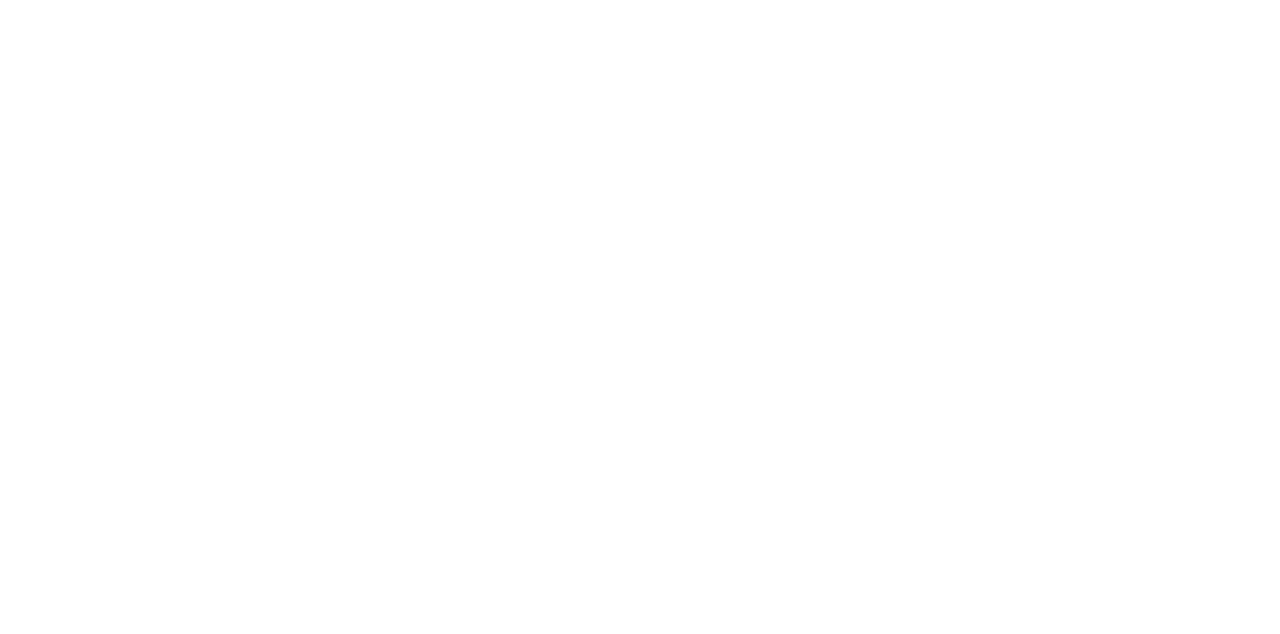
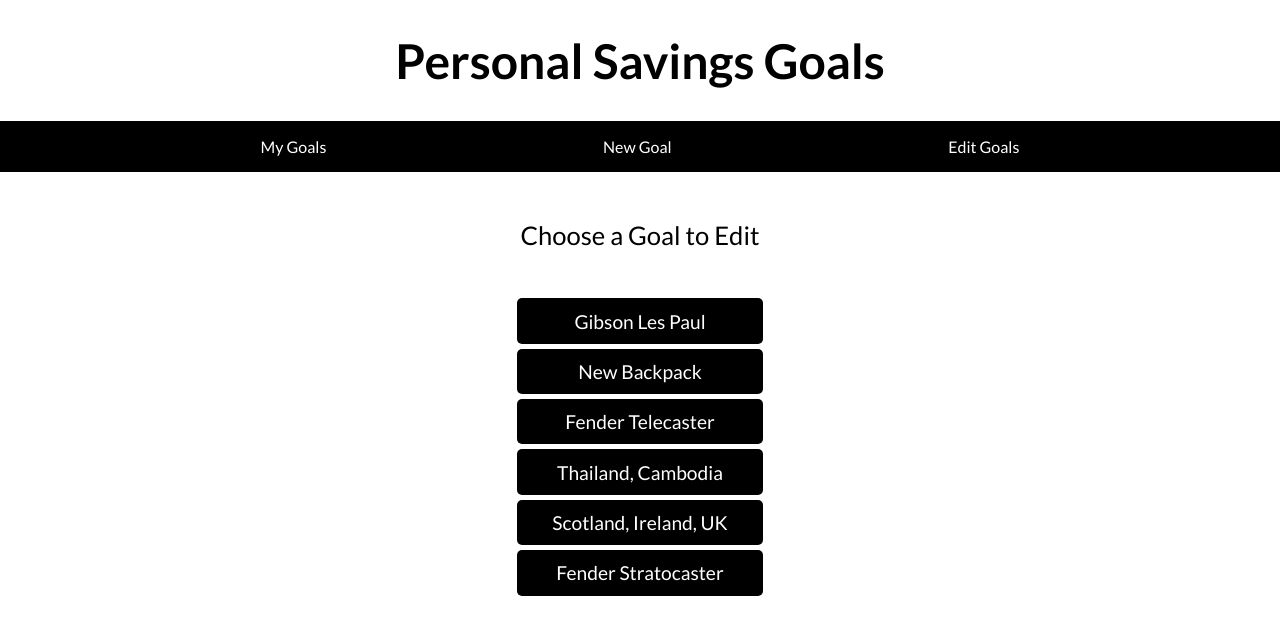
Before and after one commit to TobiasNorton/savings-goals, a React (Create React App) app: page /choose in a window 1280 px wide. Shown: the top 634 px of the page. Built offline with nearby package versions, Linux system fonts and the light colour scheme.

Commit message:
ChooseGoal basic CSS finished

```diff
--- a/src/ChooseGoal.js
+++ b/src/ChooseGoal.js
@@ -1,8 +1,72 @@
 import React, { Component } from 'react'
+import Header from './Header'
+import { Link } from 'react-router-dom'
 
 class ChooseGoal extends Component {
+  constructor(props) {
+    super(props)
+
+    this.state = {
+      //data
+      goals: [
+        {
+          goalName: 'Gibson Les Paul',
+          goalAmount: 4500,
+          balance: 600,
+          deadline: 'September 10, 2019'
+        },
+        {
+          goalName: 'New Backpack',
+          goalAmount: 600,
+          balance: 0,
+          deadline: 'August 15, 2019'
+        },
+        {
+          goalName: 'Fender Telecaster',
+          goalAmount: 1500,
+          balance: 200,
+          deadline: 'December 15, 2019'
+        },
+        {
+          goalName: 'Thailand, Cambodia',
+          goalAmount: 4500,
+          balance: 500,
+          deadline: 'January 20, 2020'
+        },
+        {
+          goalName: 'Scotland, Ireland, UK',
+          goalAmount: 6000,
+          balance: 1250,
+          deadline: 'April 14, 2020'
+        },
+        {
+          goalName: 'Fender Stratocaster',
+          goalAmount: 1800,
+          balance: 3,
+          deadline: 'November 17, 2019'
+        }
+      ]
+    }
+  }
+
+  showGoals = () => {
+    return this.state.goals.map((goal, index) => {
+      return (
+        <Link to="/edit/:id" className="edit-list-item">
+          {goal.goalName}
+        </Link>
+      )
+    })
+  }
+
   render() {
-    return <div />
+    return (
+      <>
+        <Header />
+        <p className="header">Choose a Goal to Edit</p>
+        <div className="edit-goals-container">{this.showGoals()}</div>
+      </>
+    )
   }
 }
 
--- a/src/index.css
+++ b/src/index.css
@@ -153,9 +153,9 @@
 }
 
 .create-new {
-  font-size: 1rem;
-  padding: 0.5rem;
-  width: 10rem;
+  font-size: 1.2rem;
+  padding: 0.7rem;
+  width: 12rem;
   color: white;
   background-color: black;
   border-radius: 5px;
@@ -164,7 +164,7 @@
 }
 
 .header {
-  font-size: 2rem;
+  font-size: 1.6rem;
   text-align: center;
   margin: 3rem;
 }
@@ -198,6 +198,26 @@
   border-radius: 5px;
   margin: 1rem;
 }
+
+.edit-goals-container {
+  display: flex;
+  flex-direction: column;
+  align-items: center;
+  margin: 3rem;
+}
+
+.edit-list-item {
+  font-size: 1.2rem;
+  color: white;
+  text-align: center;
+  text-decoration: none;
+  background-color: black;
+  width: 14rem;
+  padding: 0.7rem;
+  margin-bottom: 5px;
+  border-radius: 5px;
+}
+
 /* .test {
   display: flex;
   flex-direction: column;
```
